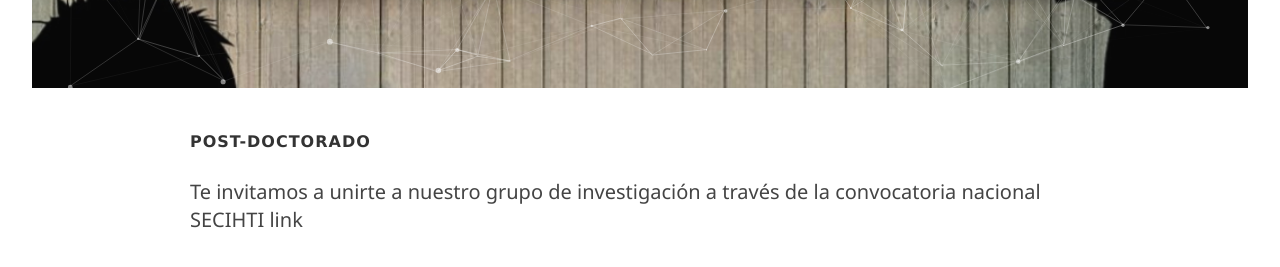
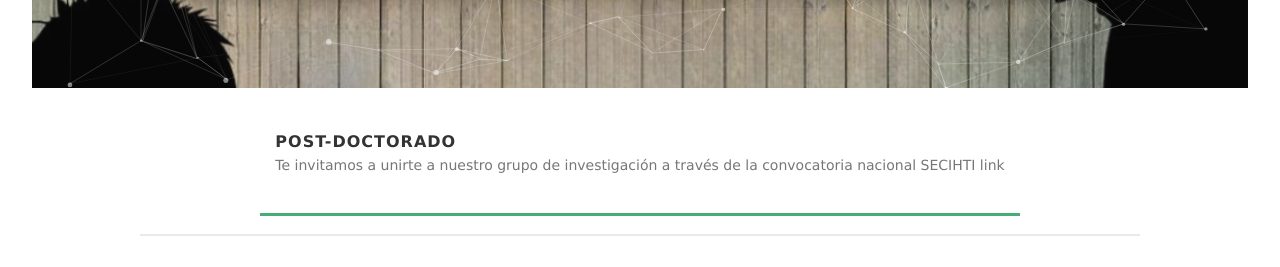
Before and after one commit to DorianKid/Gravwaves.github.io, a plain HTML site: page oportunidades.html in a window 1280 px wide. Shown: the part 462-729 px from the top of the page. Drawn offline with nearby package versions, Linux system fonts and the light colour scheme; animation ran at ten frames a second.

Commit message:
Update oportunidades.html

```diff
--- a/oportunidades.html
+++ b/oportunidades.html
@@ -71,10 +71,11 @@
 				<li class="tab-item active" data-tab="postdoc">
 					<div class="tab-title"><span>POST-DOCTORADO</span></div>
                     <p>
-					<h4> Te invitamos a unirte a nuestro grupo de investigación a través de la convocatoria nacional SECIHTI
-					<a href="https://secihti.mx/convocatorias/estancias-posdoctorales-nacionales/abiertas/"> link </a><br></h4>
+					Te invitamos a unirte a nuestro grupo de investigación a través de la convocatoria nacional SECIHTI
+					<a href="https://secihti.mx/convocatorias/estancias-posdoctorales-nacionales/abiertas/"> link </a><br>
                     </p>
 				</li>
+			</div>
 
 				<li class="tab-item" data-tab="doctorado">
 					<div class="tab-title"><span>DOCTORADO</span></div>
@@ -89,6 +90,7 @@
                     </p>
 					</body>
 				</li>
+			</div>
 				<li class="tab-item" data-tab="maestria">
 					<div class="tab-title"><span>MAESTRÍA</span></div>
 					<h4> Te invitamos a unirte a nuestro grupo de investigación a través de la convocatoria nacional SECIHTI
```
